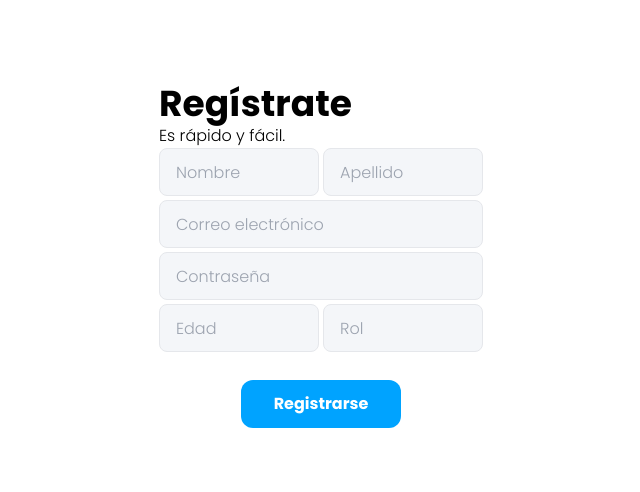
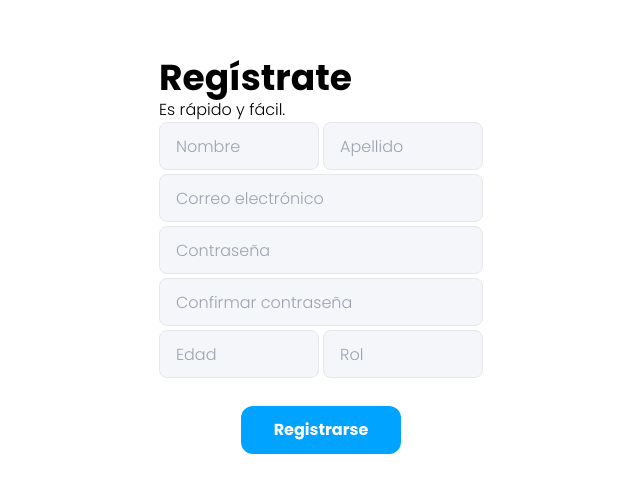
Before and after one commit to AxelCHCR/ProyectoRokbit, a Next.js app: page /pages/register in a window 1280 px wide. Shown: the part 144-636 px from the top of the page, without its empty margins (319-959 px from the left). Built offline with nearby package versions, Linux system fonts and the light colour scheme.

Commit message:
feat: Register form validation with zod

```diff
--- a/src/app/pages/register/page.tsx
+++ b/src/app/pages/register/page.tsx
@@ -1,15 +1,55 @@
 "use client";
-// import React, { useState } from "react";
 import Button from "@/app/components/button";
 import Input from "@/app/components/inputs";
+import { useForm } from "react-hook-form";
+import { zodResolver } from "@hookform/resolvers/zod";
+import { z, ZodType } from "zod";
 
-export default function Home() {
-  // const [nombre, setNombre] = useState("");
-  // const [apellido, setApellido] = useState("");
-  // const [email, setEmail] = useState("");
-  // const [password, setPassword] = useState("");
-  // const [edad, setEdad] = useState("");
-  // const [rol, setRol] = useState("");
+type formData = {
+  nombre: string;
+  apellido: string;
+  correo: string;
+  contrasena: string;
+  confirmarContrasena: string;
+  edad: number;
+  rol: string;
+};
+
+export default function Register() {
+  const registrationSchema: ZodType<formData> = z
+    .object({
+      nombre: z.string().min(1, "El nombre es requerido"),
+      apellido: z.string().min(1, "El apellido es requerido"),
+      correo: z.string().email("Correo electrónico inválido"),
+      contrasena: z
+        .string()
+        .min(8, "La contraseña debe tener al menos 8 caracteres"),
+      confirmarContrasena: z
+        .string()
+        .min(8, "La confirmación de contraseña es requerida"),
+      edad: z
+        .number({ invalid_type_error: "La edad es requerida" })
+        .min(0, "La edad no puede ser negativa")
+        .max(120, "La edad máxima es 100"),
+
+      rol: z.string().min(1, "El rol es requerido"),
+    })
+    .refine((data) => data.contrasena === data.confirmarContrasena, {
+      message: "Las contraseñas deben coincidir",
+      path: ["confirmarContrasena"],
+    });
+
+  const {
+    register,
+    handleSubmit,
+    formState: { errors },
+  } = useForm<formData>({
+    resolver: zodResolver(registrationSchema),
+  });
+
+  const submitData = (data: formData) => {
+    console.log(data);
+  };
 
   return (
     <div className="flex items-center justify-center h-screen">
@@ -18,31 +58,106 @@ export default function Home() {
         <h2 className="font-poppins font-light text-base">
           Es rápido y fácil.
         </h2>
-        <form>
+        <form onSubmit={handleSubmit(submitData)}>
           <div className="flex flex-col space-y-1">
             <div className="flex">
-              <div className="mr-1">
-                <Input placeholder="Nombre" />
+              <div className="flex flex-col mr-1">
+                <Input
+                  type="text"
+                  placeholder="Nombre"
+                  {...register("nombre")}
+                  autoComplete="off"
+                />
+                {errors.nombre && (
+                  <span className="text-red-500">{errors.nombre.message}</span>
+                )}
               </div>
-              <div>
-                <Input placeholder="Apellido" />
+              <div className="flex flex-col">
+                <Input
+                  placeholder="Apellido"
+                  {...register("apellido")}
+                  autoComplete="off"
+                />
+                {errors.apellido && (
+                  <span className="text-red-500">
+                    {errors.apellido.message}
+                  </span>
+                )}
               </div>
             </div>
-            <Input placeholder="Correo electrónico" className="w-[20.25rem]" />
-            <Input placeholder="Contraseña" className="w-[20.25rem]" />
+            <div className="flex flex-col">
+              <Input
+                type="email"
+                placeholder="Correo electrónico"
+                className="w-[20.25rem]"
+                {...register("correo")}
+                autoComplete="off"
+              />
+              {errors.correo && (
+                <span className="text-red-500">{errors.correo.message}</span>
+              )}
+            </div>
+
+            <div className="flex flex-col">
+              <Input
+                type="password"
+                placeholder="Contraseña"
+                className="w-[20.25rem]"
+                {...register("contrasena")}
+                autoComplete="off"
+              />
+              {errors.contrasena && (
+                <span className="text-red-500">
+                  {errors.contrasena.message}
+                </span>
+              )}
+            </div>
+
+            <div className="flex flex-col">
+              <Input
+                type="password"
+                placeholder="Confirmar contraseña"
+                className="w-[20.25rem]"
+                {...register("confirmarContrasena")}
+                autoComplete="off"
+              />
+              {errors.confirmarContrasena && (
+                <span className="text-red-500">
+                  {errors.confirmarContrasena.message}
+                </span>
+              )}
+            </div>
+
             <div className="flex">
-              <div className="mr-1">
-                <Input placeholder="Edad" />
+              <div className="flex flex-col mr-1">
+                <Input
+                  type="number"
+                  placeholder="Edad"
+                  {...register("edad", { valueAsNumber: true })}
+                  autoComplete="off"
+                  min={1}
+                />
+                {errors.edad && (
+                  <span className="text-red-500">{errors.edad.message}</span>
+                )}
               </div>
-              <div>
-                <Input placeholder="Rol" />
+              <div className="flex flex-col">
+                <Input
+                  type="text"
+                  placeholder="Rol"
+                  {...register("rol")}
+                  autoComplete="off"
+                />
+                {errors.rol && (
+                  <span className="text-red-500">{errors.rol.message}</span>
+                )}
               </div>
             </div>
           </div>
+          <div className="text-center">
+            <Button text="Registrarse" className="mt-7" type="submit" />
+          </div>
         </form>
-        <div className="text-center">
-          <Button text="Registrarse" className="mt-7" />
-        </div>
       </div>
     </div>
   );
```
